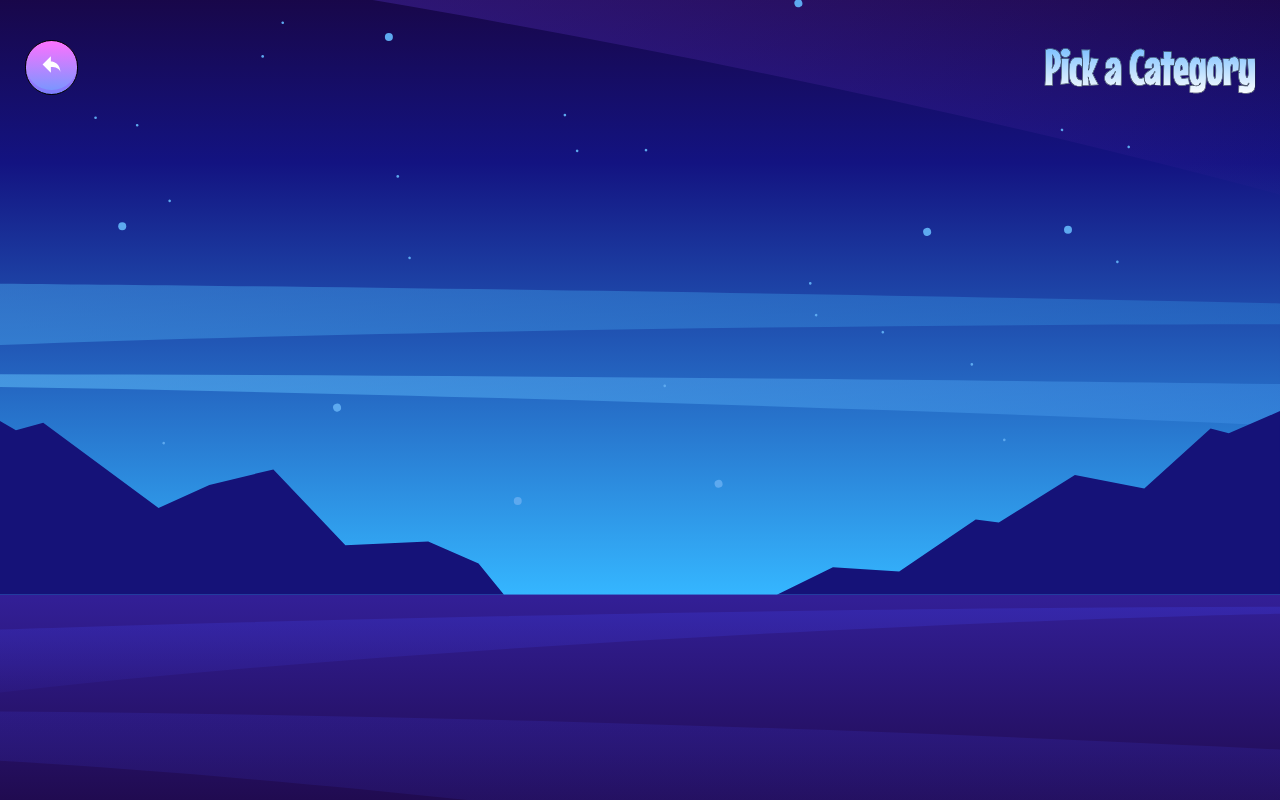
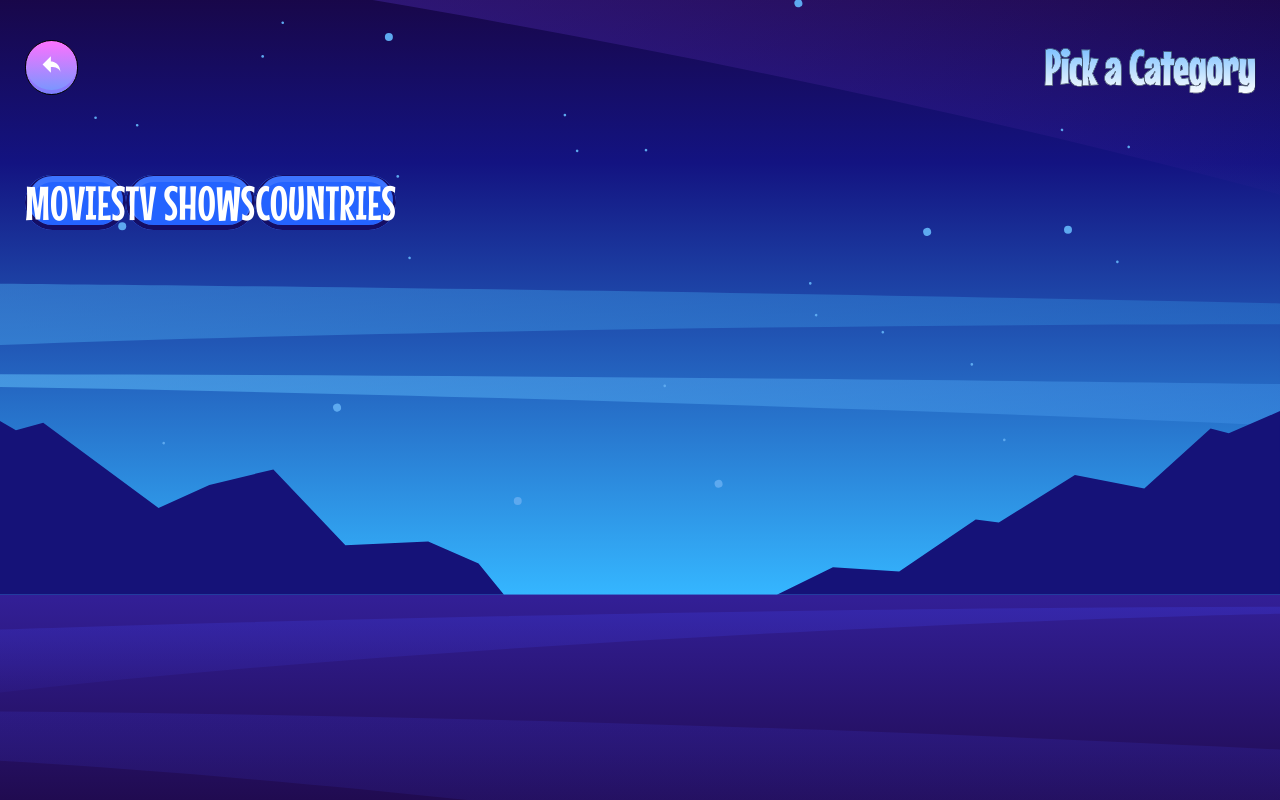
Before and after one commit to outHereSam/hangman-game, an Angular app: page /category-pick in a window 1280 px wide. Built offline with nearby package versions, Linux system fonts and the light colour scheme.

Commit message:
Minor fixes

```diff
--- a/src/app/components/category-pick/category-pick.component.html
+++ b/src/app/components/category-pick/category-pick.component.html
@@ -19,6 +19,8 @@
   </div>
 
   <div class="main-content">
-    <a routerLink="" class="selectable-category"></a>
+    <a routerLink="" class="selectable-category">Movies</a>
+    <a routerLink="" class="selectable-category">TV Shows</a>
+    <a routerLink="" class="selectable-category">Countries</a>
   </div>
 </div>
--- a/src/app/components/how-to-play/how-to-play.component.css
+++ b/src/app/components/how-to-play/how-to-play.component.css
@@ -1,7 +1,3 @@
-.main-content {
-  margin: 80px 0;
-}
-
 .tip {
   background-color: var(--white);
   width: 100%;
```
